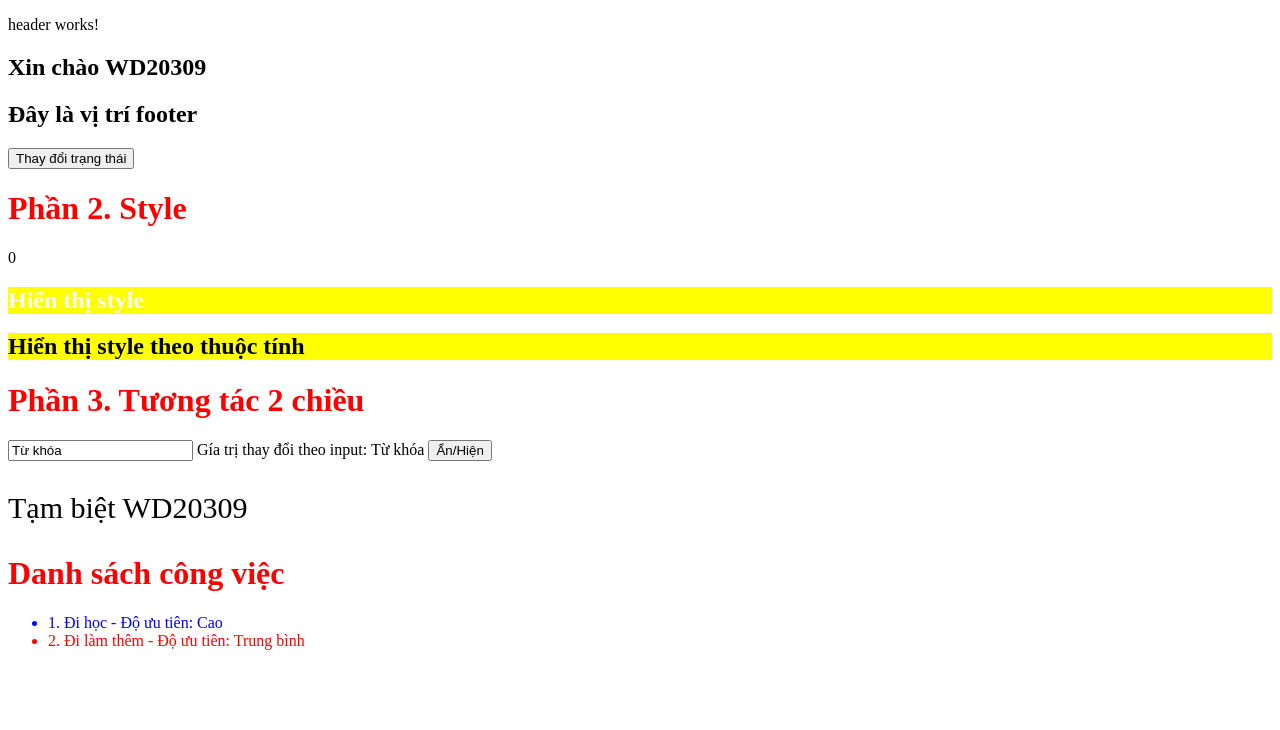
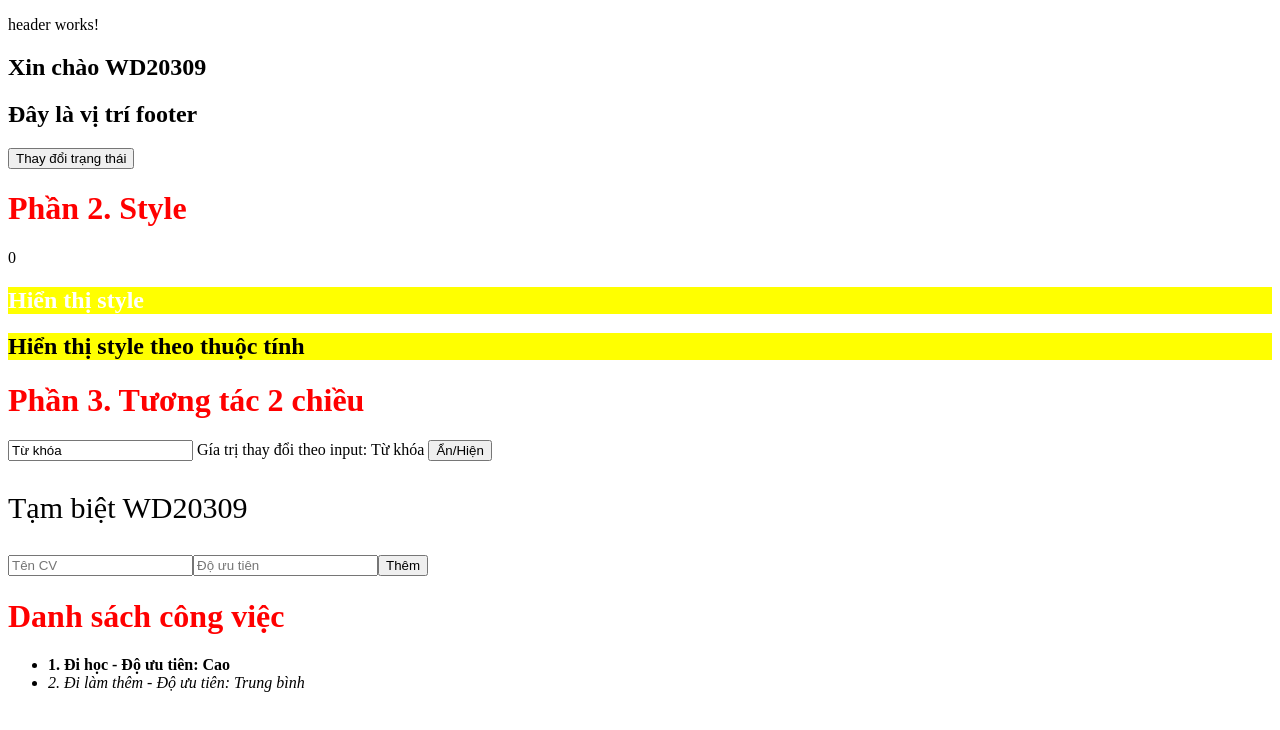
Before and after one commit to angocit/web208, an Angular app: page / in a window 1280 px wide. Shown: the top 730 px of the page. Built offline with nearby package versions, Linux system fonts and the light colour scheme.

Commit message:
b3: Chữa bài lab 1

```diff
--- a/src/app/app.html
+++ b/src/app/app.html
@@ -15,14 +15,24 @@ Gía trị thay đổi theo input: {{keywords}}
 @else {
     <p>Tạm biệt WD20309</p>
 }
+<input type="text" placeholder="Tên CV" [(ngModel)]="name"/>
+<input type="text" placeholder="Độ ưu tiên" [(ngModel)]="priority"/>
+<button (click)="addTodos()">Thêm</button>
 <h1>Danh sách công việc</h1>
 <ul>
-@for (item of todos; let i = $index;let even = $even;track item.name;) {
-    @if (even){
-<li [style.color] = "'blue'">{{i+1}}. {{item.name}} - Độ ưu tiên: {{item.priority}}</li>
+@for (item of todos; let i = $index;let even = $even;let isFirst =$first;let isLast = $last; track item.name;) {
+    <!-- @if (isFirst){
+<li [style.font-weight] = "'bold'">{{i+1}}. {{item.name}} - Độ ưu tiên: {{item.priority}}</li>
     }
     @else{
-        <li [style.color] = "'red'">{{i+1}}. {{item.name}} - Độ ưu tiên: {{item.priority}}</li>
+        <li>{{i+1}}. {{item.name}} - Độ ưu tiên: {{item.priority}}</li>
     }
+    @if (isLast){
+<li [style.font-style] = "'italic'">{{i+1}}. {{item.name}} - Độ ưu tiên: {{item.priority}}</li>
+    }
+    @else{
+        <li>{{i+1}}. {{item.name}} - Độ ưu tiên: {{item.priority}}</li>
+    } -->
+         <li [style.font-weight]="isFirst?'bold':''" [style.font-style]="isLast?'italic':''">{{i+1}}. {{item.name}} - Độ ưu tiên: {{item.priority}}</li>
 }
 </ul>
--- a/src/app/app.ts
+++ b/src/app/app.ts
@@ -16,10 +16,12 @@ interface ITodo{
 export class App {
   // protected readonly title = signal('wd20309');
   title:string = 'Xin chào WD20309'
-  name:string='text-red'
+  // name:string='text-red'
   show:boolean = false
   background:string = 'yellow'
   keywords:string = 'Từ khóa'
+  name:string = ''
+  priority:string = ''
   todos:ITodo[]= [
     {
       name:"Đi học",
@@ -45,4 +47,14 @@ export class App {
   handleShowHide = ()=>{
       this.show = !this.show
   }
+  addTodos =()=>{
+     const newtodo:ITodo = {
+      name:this.name,
+      priority:this.priority
+     }
+    //  console.log(newtodo);
+     this.todos.push(newtodo)
+     this.name=''
+     this.priority=''
+  }
 }
```
